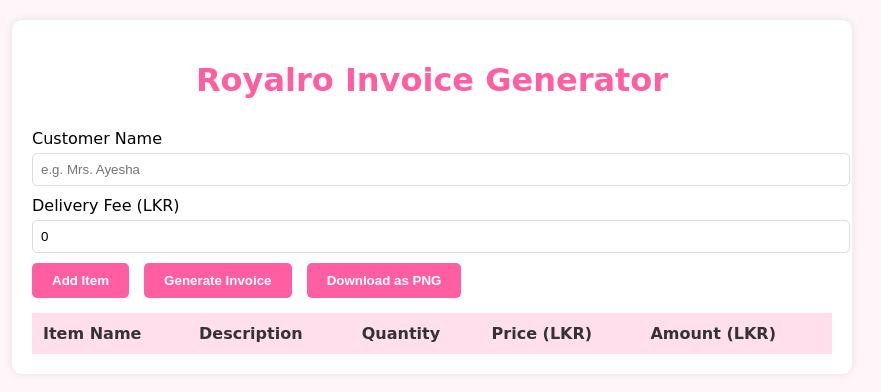
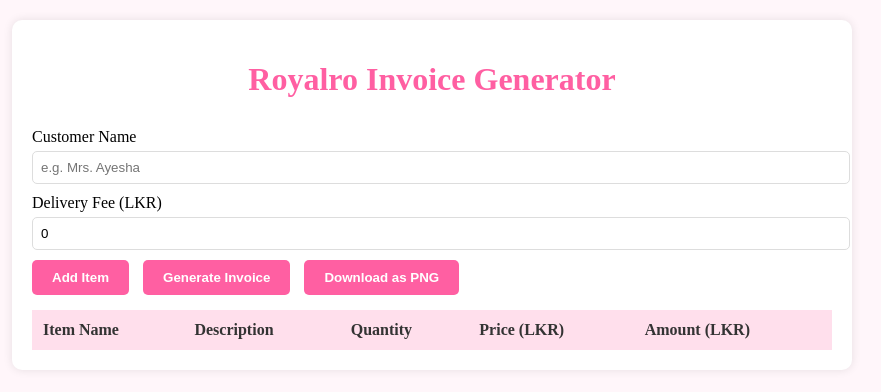
Before and after one commit to ShalithaAlahakoon/Royalro-Invoice-generator, a plain HTML site: page index.html in a window 1280 px wide. Shown: the whole page, without its empty margins (208-1089 px from the left). Drawn offline with nearby package versions, Linux system fonts and the light colour scheme.

Commit message:
font changed

```diff
--- a/index.html
+++ b/index.html
@@ -6,7 +6,7 @@
   <title>Royalro Invoice Generator</title>
   <style>
     body {
-      font-family: 'Poppins', cursive;
+      font-family: 'Poppins';
       background-color: #fff6fa;
       margin: 20px;
     }
```
